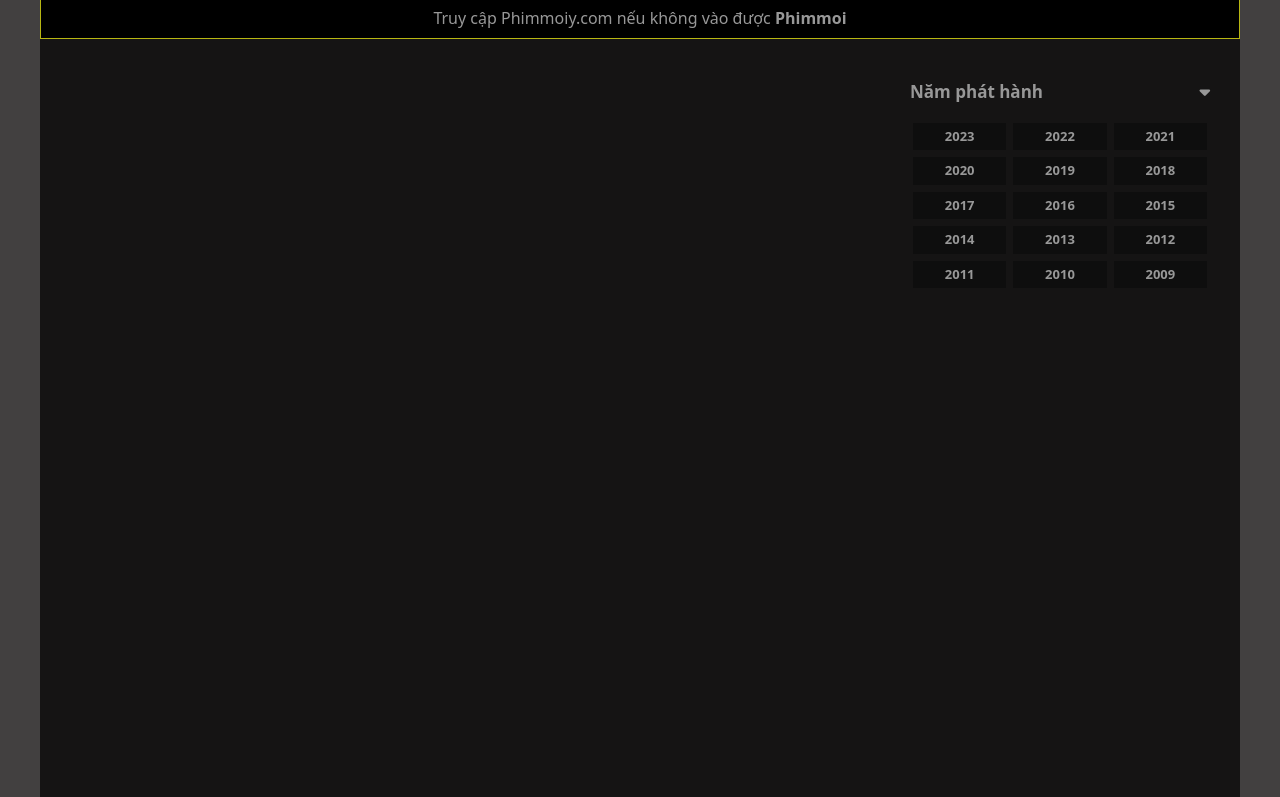
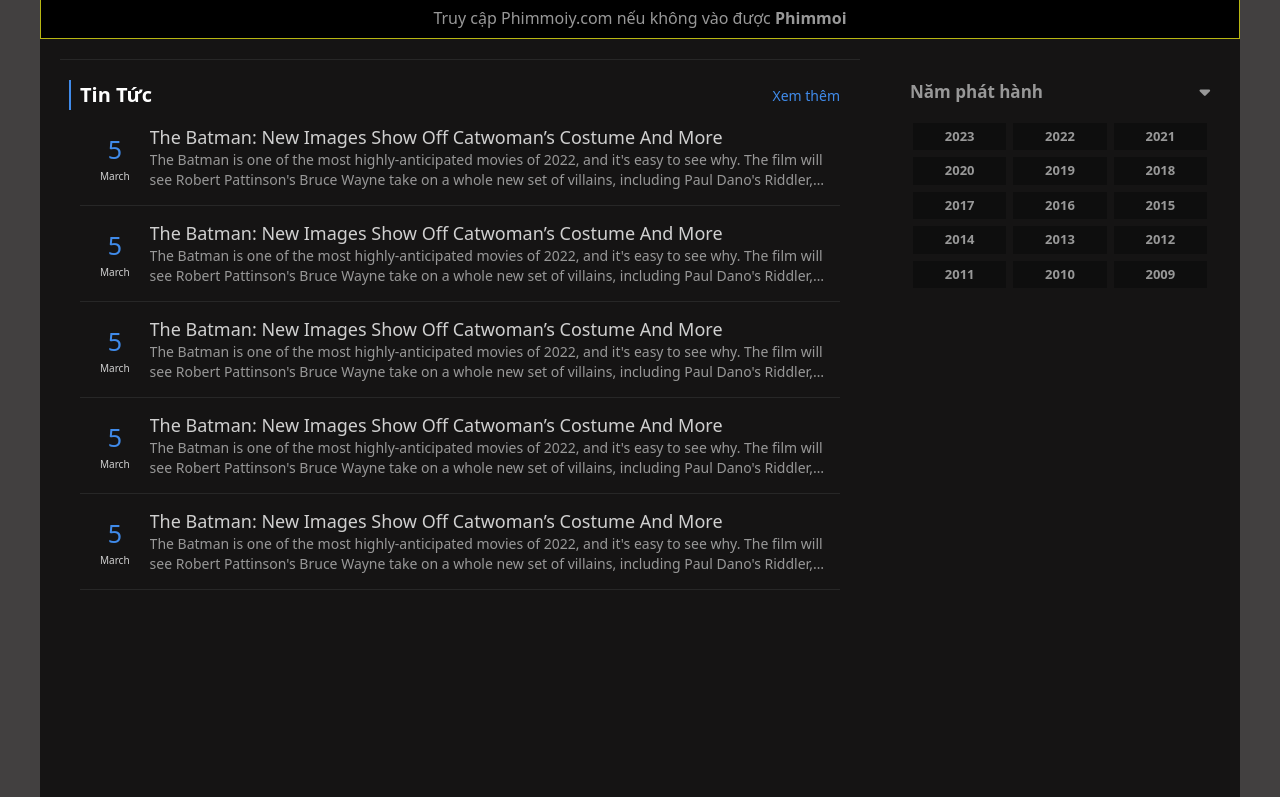
Before and after one commit to MiyagawaMizu/4nime, a website: page index.html in a window 1280 px wide. Shown: the part 73-870 px from the top of the page. Drawn offline with nearby package versions, Linux system fonts and the light colour scheme.

Commit message:
add News

```diff
--- a/css/styleBody.css
+++ b/css/styleBody.css
@@ -2,6 +2,9 @@
     --text: #989898;
     --text-light: #fff;
     --theme-body: #151414;
+    --text-news: #d0d0d0;
+    --border-news: #272727;
+    --blue: #408bea;
 }
 
 #body {
@@ -40,6 +43,7 @@
 .movies_container {
     float: left;
     width: calc(100% - 360px);
+    padding: 20px;
 }
 
 /* Aside */
@@ -78,3 +82,101 @@
     font-weight: 700;
     padding: 4px 0;
 }
+
+.movies_aside_years--year:hover {
+    background: var(--blue);
+    color: white;
+}
+
+/* News */
+.movies_container_news {
+    width: 100%;
+    padding: 20px;
+    border-top: 1px solid var(--border-news);
+    color: var(--text-news);
+}
+
+.movies_news_header {
+    display: flex;
+    justify-content: space-between;
+    align-items: center;
+}
+
+.movies_news_header--title {
+    color: white;
+    font-size: 20px;
+    font-weight: 600;
+    position: relative;
+}
+
+.movies_news_header--title::before {
+    content: '';
+    position: absolute;
+    top: 0;
+    bottom: 0;
+    left: -15%;
+    width: 2px;
+    background-color: var(--blue);
+}
+
+.movies_news_header--more a {
+    font-size: 14px;
+    font-weight: 500;
+    text-decoration: none;
+    color: var(--blue);
+}
+
+.movies_news_body {
+    padding: 0;
+    margin: 0;
+}
+
+.movies_news_body_item {
+    position: relative;
+    display: flex;
+    align-items: center;
+    font-size: 14px;
+    padding: 15px 0;
+    border-bottom: 1px solid var(--border-news);
+}
+
+.movies_news_body_item-date {
+    display: flex;
+    flex-direction: column;
+    justify-content: center;
+    align-items: center;
+    padding: 0 20px;
+}
+
+.movies_news_body_item-date--d {
+    display: flex;
+    justify-content: center;
+    font-size: 25px;
+    color: var(--blue);
+}
+
+.movies_news_body_item-date--m {
+    font-size: 10px;
+}
+
+.movies_news_body_item-content--header {
+    font-size: 18px;
+    font-weight: 500;
+    line-height: 25px;
+    overflow: hidden;
+    display: -webkit-box;
+    -webkit-line-clamp: 1; /* number of lines to show */
+    line-clamp: 1;
+    -webkit-box-orient: vertical;
+}
+
+.movies_news_body_item-content--des {
+    font-size: 14px;
+    line-height: 20px;
+    color: var(--text);
+    overflow: hidden;
+    display: -webkit-box;
+    -webkit-line-clamp: 2; /* number of lines to show */
+    line-clamp: 2;
+    -webkit-box-orient: vertical;
+}
--- a/index.html
+++ b/index.html
@@ -129,9 +129,17 @@
                         <div class="movies_container_theaters"></div>
                         <div class="movies_container_series"></div>
                         <div class="movies_container_single_movies"></div>
-                        <div class="movies_container_news"></div>
+                        <!-- News -->
+                        <div class="movies_container_news">
+                            <div class="movies_news_header">
+                                <div class="movies_news_header--title">Tin Tức</div>
+                                <div class="movies_news_header--more"><a href=".....">Xem thêm</a></div>
+                            </div>
+                            <ul class="movies_news_body"></ul>
+                        </div>
                     </div>
                     <aside class="movies_aside">
+                        <!-- List years movies -->
                         <div class="movies_aside_years">
                             <div class="movies_aside_years--title">
                                 Năm phát hành
--- a/scripts/body.js
+++ b/scripts/body.js
@@ -1,5 +1,5 @@
 // render Years
-var listYear = document.querySelector('.movies_aside_years--list')
+let listYear = document.querySelector('.movies_aside_years--list')
 
 const renderListYear = () => {
     for (let i = 2023; i >= 2009; i--) {
@@ -10,3 +10,39 @@ const renderListYear = () => {
     }
 }
 renderListYear()
+
+// News
+
+let News = document.querySelector('.movies_news_body')
+
+const renderNews = () => {
+    for (let i = 0; i < 5; i++) {
+        let NewsItem = document.createElement('li')
+        NewsItem.classList.add('movies_news_body_item')
+        let NewsDate = document.createElement('div')
+        NewsDate.classList.add('movies_news_body_item-date')
+        let NewDay = document.createElement('div')
+        NewDay.classList.add('movies_news_body_item-date--d')
+        NewDay.textContent = '5'
+        let NewMonth = document.createElement('div')
+        NewMonth.classList.add('movies_news_body_item-date--m')
+        NewMonth.textContent = 'March'
+        NewsDate.appendChild(NewDay)
+        NewsDate.appendChild(NewMonth)
+        NewsItem.appendChild(NewsDate)
+        let NewsContent = document.createElement('div')
+        NewsContent.classList.add('movies_news_body_item-content')
+        let NewsHeader = document.createElement('div')
+        NewsHeader.classList.add('movies_news_body_item-content--header')
+        NewsHeader.textContent = 'The Batman: New Images Show Off Catwoman’s Costume And More'
+        let NewsDes = document.createElement('div')
+        NewsDes.classList.add('movies_news_body_item-content--des')
+        NewsDes.textContent =
+            "The Batman is one of the most highly-anticipated movies of 2022, and it's easy to see why. The film will see Robert Pattinson's Bruce Wayne take on a whole new set of villains, including Paul Dano's Riddler, Colin Farrell's Penguin, and Zoë Kravitz's Catwoman. While fans have gotten a few glimpses of the film's cast and costumes, a new batch of photos have surfaced online, giving fans a new look at Catwoman's costume and more."
+        NewsContent.appendChild(NewsHeader)
+        NewsContent.appendChild(NewsDes)
+        NewsItem.appendChild(NewsContent)
+        News.appendChild(NewsItem)
+    }
+}
+renderNews()
```
